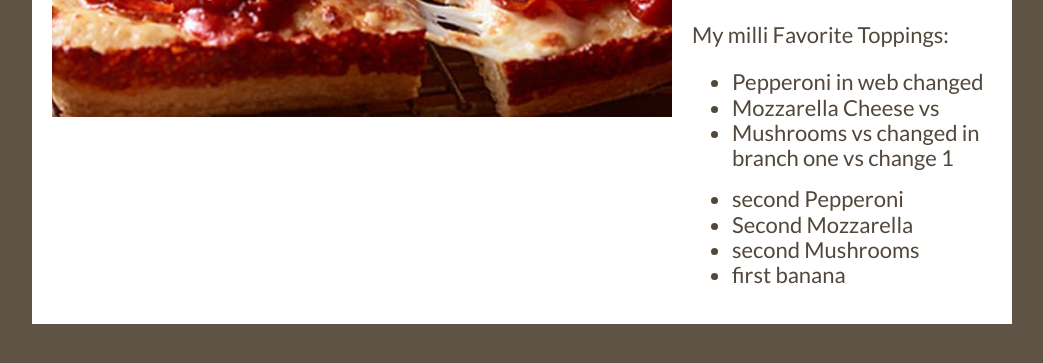
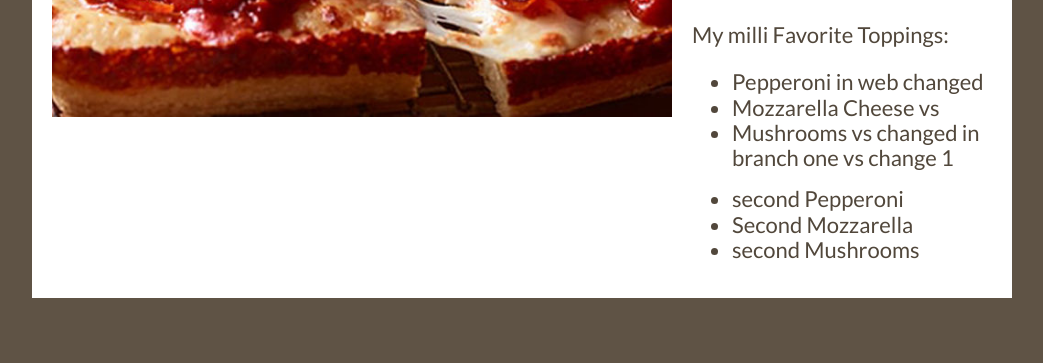
Before and after one commit to milli021k/pizza-main, a plain HTML site: page index.html in a window 1280 px wide. Shown: the part 271-634 px from the top of the page, without its empty margins (118-1161 px from the left). Drawn offline with nearby package versions, Linux system fonts and the light colour scheme; a web font is replaced by a local one.

Commit message:
removed banana web

```diff
--- a/index.html
+++ b/index.html
@@ -31,7 +31,6 @@
           <li>second Pepperoni</li>
           <li>Second Mozzarella</li>
           <li>second Mushrooms</li>
-          <li>first banana</li>
         </ul>
       </div>
     </div>
```
